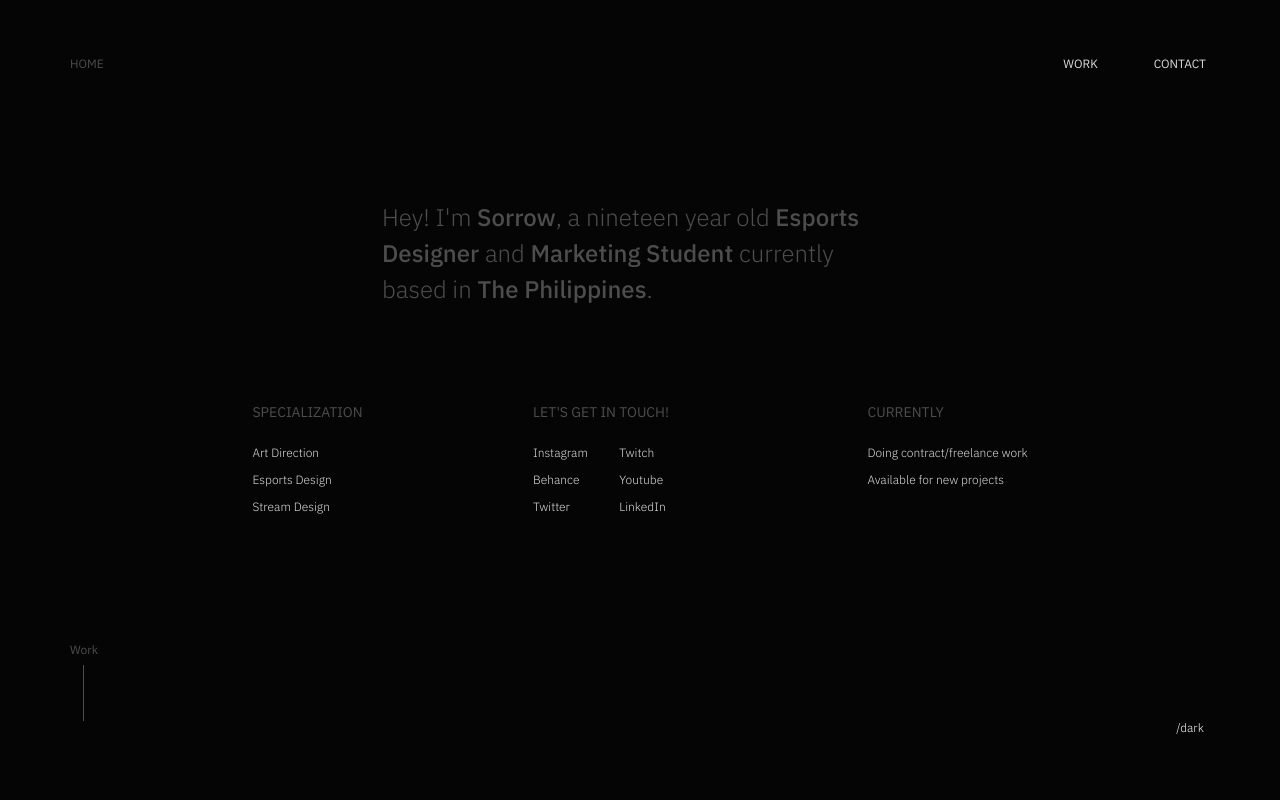
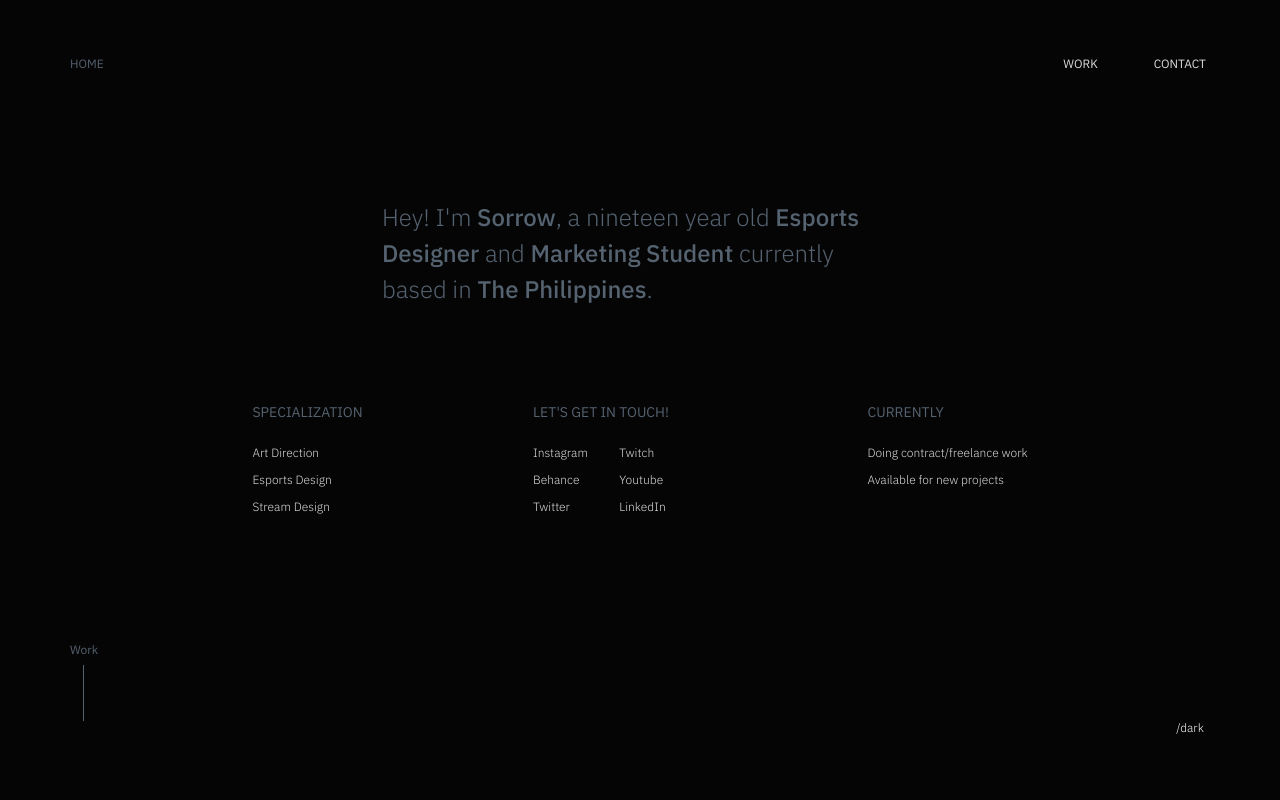
Before and after one commit to SorrowGuerrero/MyPort, a Next.js app: page / in a window 1280 px wide. Shown: the top 800 px of the page. Built offline with nearby package versions, Linux system fonts and the light colour scheme.

Commit message:
better grey

```diff
--- a/styles/globals.scss
+++ b/styles/globals.scss
@@ -27,15 +27,15 @@ button {
 }
 
 .light {
-	--about-color: #4D4D4D;
-	--primary-color: #DDDDDD;
-	--secondary-color: #4D4D4D;
+	--about-color: #DDDDDD;
+	--primary-color: #556270;
+	--secondary-color: #DDDDDD;
 	--tertiary-color: #848484;
 }
 .dark {
-	--about-color: #4D4D4D;
+	--about-color: #556270;
 	--primary-color: #050505;
-	--secondary-color: #4D4D4D;
+	--secondary-color: #556270;
 	--tertiary-color: #DDDDDD;
 
 	img {
```
